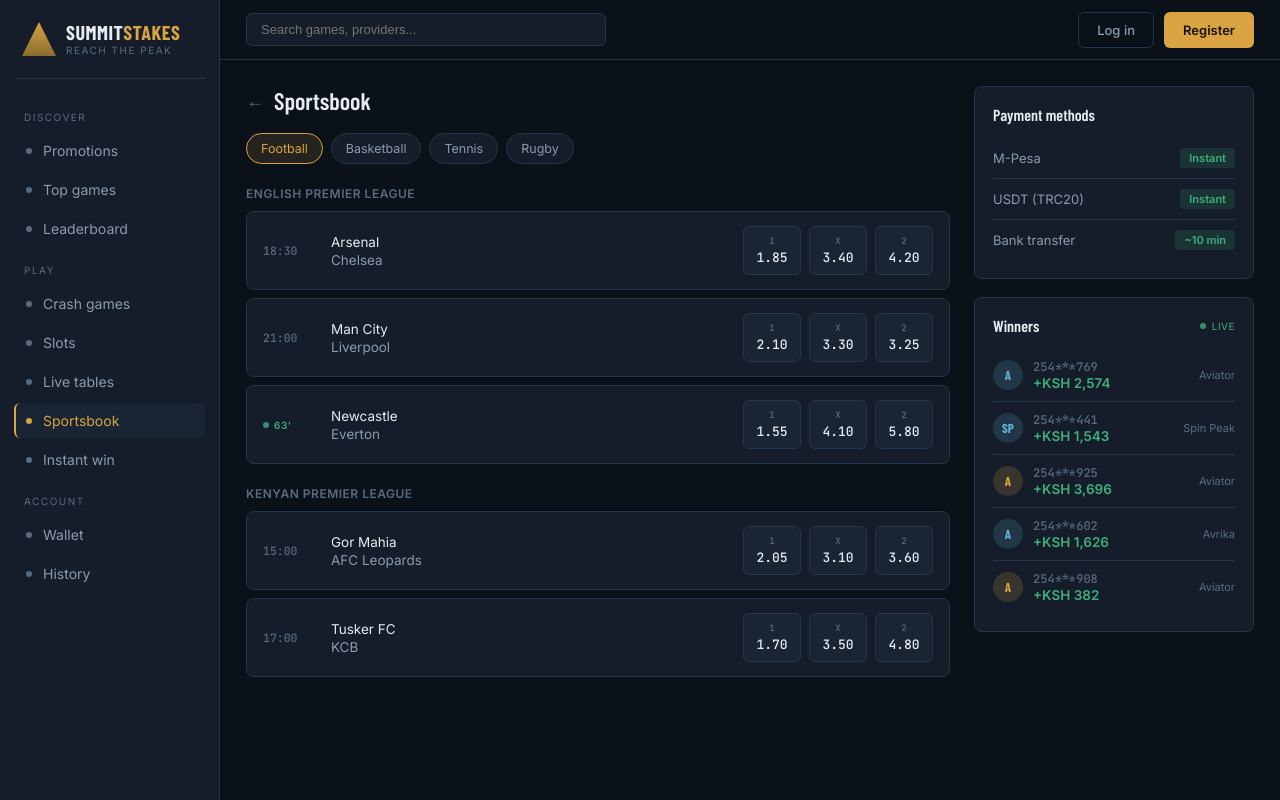
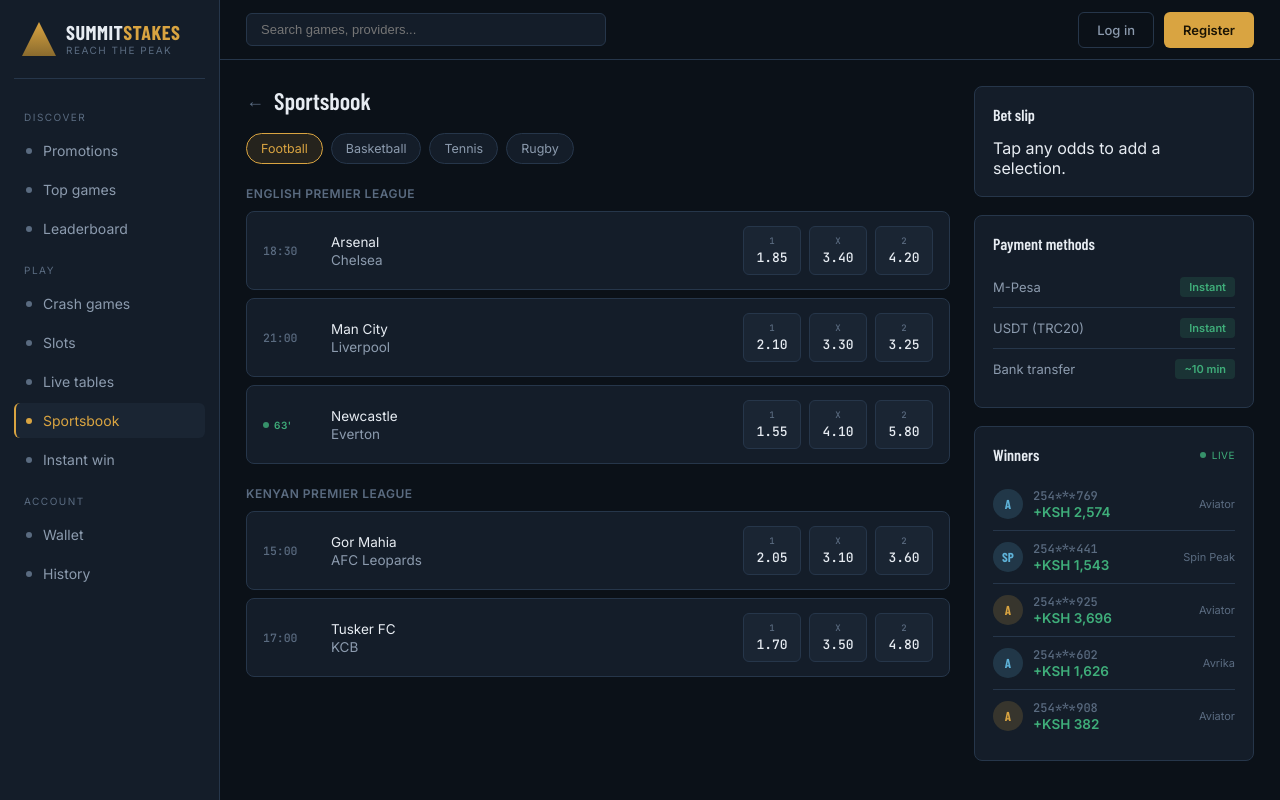
Before and after one commit to mubeakungu/summitbet, a Flask app: page /sportsbook in a window 1280 px wide. Run offline with Flask 3, Linux system fonts and the light colour scheme; some libraries are stand-ins or nearby versions.

Commit message:
Refactor Sportsbook template for betting functionality

```diff
--- a/templates/Sportsbook.html
+++ b/templates/Sportsbook.html
@@ -29,9 +29,9 @@
           <div class="t2">{{ fx.away }}</div>
         </div>
         <div class="fixture-odds">
-          <div class="odds-btn"><span class="lbl">1</span>{{ fx.odds_home }}</div>
-          <div class="odds-btn"><span class="lbl">X</span>{{ fx.odds_draw }}</div>
-          <div class="odds-btn"><span class="lbl">2</span>{{ fx.odds_away }}</div>
+          <div class="odds-btn" data-match="{{ fx.home }} vs {{ fx.away }}" data-pick="{{ fx.home }}" data-odds="{{ fx.odds_home }}" onclick="toggleSelection(this)"><span class="lbl">1</span>{{ fx.odds_home }}</div>
+          <div class="odds-btn" data-match="{{ fx.home }} vs {{ fx.away }}" data-pick="Draw" data-odds="{{ fx.odds_draw }}" onclick="toggleSelection(this)"><span class="lbl">X</span>{{ fx.odds_draw }}</div>
+          <div class="odds-btn" data-match="{{ fx.home }} vs {{ fx.away }}" data-pick="{{ fx.away }}" data-odds="{{ fx.odds_away }}" onclick="toggleSelection(this)"><span class="lbl">2</span>{{ fx.odds_away }}</div>
         </div>
       </div>
       {% endfor %}
@@ -40,6 +40,23 @@
   </div>
 
   <div class="colside">
+    <div class="panel">
+      <h3>Bet slip</h3>
+      <div id="slipItems">
+        <div class="slip-empty" id="slipEmpty">Tap any odds to add a selection.</div>
+      </div>
+      <div class="slip-stake" id="slipStakeWrap" style="display:none;">
+        <div class="field" style="margin-bottom:8px;">
+          <label for="slipStake">Stake (KSH)</label>
+          <input type="text" id="slipStake" placeholder="0" oninput="updateSlipTotals()">
+        </div>
+        <div class="slip-totals"><span>Total odds</span><strong id="slipTotalOdds">0.00</strong></div>
+        <div class="slip-totals"><span>Potential payout</span><strong id="slipPayout">KSH 0</strong></div>
+        <button class="btn-gold" style="width:100%; margin-top:12px; border:none; padding:10px 0; cursor:pointer;" onclick="placeBetPlaceholder()">Place bet</button>
+        <div class="slip-note">Bet placement isn't connected to a real wallet or odds feed yet — this slip is for UI only.</div>
+      </div>
+    </div>
+
     <div class="panel">
       <h3>Payment methods</h3>
       <div class="pay-row"><span class="name">M-Pesa</span><span class="pay-tag">Instant</span></div>
@@ -94,5 +111,78 @@ setInterval(()=>{
   list.insertBefore(makeRow(), list.firstChild);
   if(list.children.length > 6){ list.removeChild(list.lastChild); }
 }, 2600);
+
+/* ---- bet slip ---- */
+let selections = [];
+
+function toggleSelection(el){
+  const match = el.dataset.match;
+  const pick = el.dataset.pick;
+  const odds = parseFloat(el.dataset.odds);
+
+  const existingIdx = selections.findIndex(s => s.match === match);
+
+  if (el.classList.contains('selected')) {
+    // deselect this exact button
+    selections = selections.filter(s => s.match !== match);
+    el.classList.remove('selected');
+  } else {
+    // clear any other pick on the same match, select this one
+    document.querySelectorAll(`.odds-btn[data-match="${CSS.escape(match)}"]`).forEach(b => b.classList.remove('selected'));
+    if (existingIdx > -1) selections.splice(existingIdx, 1);
+    selections.push({ match, pick, odds });
+    el.classList.add('selected');
+  }
+  renderSlip();
+}
+
+function renderSlip(){
+  const container = document.getElementById('slipItems');
+  const stakeWrap = document.getElementById('slipStakeWrap');
+
+  if (selections.length === 0) {
+    container.innerHTML = '<div class="slip-empty" id="slipEmpty">Tap any odds to add a selection.</div>';
+    stakeWrap.style.display = 'none';
+    return;
+  }
+
+  stakeWrap.style.display = 'block';
+  container.innerHTML = selections.map((s, i) => `
+    <div class="slip-item">
+      <div class="slip-item-top">
+        <div>
+          <div class="match">${s.match}</div>
+          <div class="pick">${s.pick}</div>
+        </div>
+        <div style="display:flex; align-items:center;">
+          <span class="odds">${s.odds.toFixed(2)}</span>
+          <button class="slip-remove" onclick="removeSelection(${i})">&times;</button>
+        </div>
+      </div>
+    </div>
+  `).join('');
+
+  updateSlipTotals();
+}
+
+function removeSelection(idx){
+  const removed = selections[idx];
+  selections.splice(idx, 1);
+  document.querySelectorAll(`.odds-btn[data-match="${CSS.escape(removed.match)}"][data-pick="${CSS.escape(removed.pick)}"]`)
+    .forEach(b => b.classList.remove('selected'));
+  renderSlip();
+}
+
+function updateSlipTotals(){
+  const stake = parseFloat(document.getElementById('slipStake').value) || 0;
+  const totalOdds = selections.reduce((acc, s) => acc * s.odds, 1);
+  document.getElementById('slipTotalOdds').textContent = selections.length ? totalOdds.toFixed(2) : '0.00';
+  document.getElementById('slipPayout').textContent = 'KSH ' + Math.round(stake * totalOdds).toLocaleString();
+}
+
+function placeBetPlaceholder(){
+  alert('Bet placement is not wired to a backend yet — no wager has been recorded.');
+}
+
 </script>
 {% endblock %}
```
